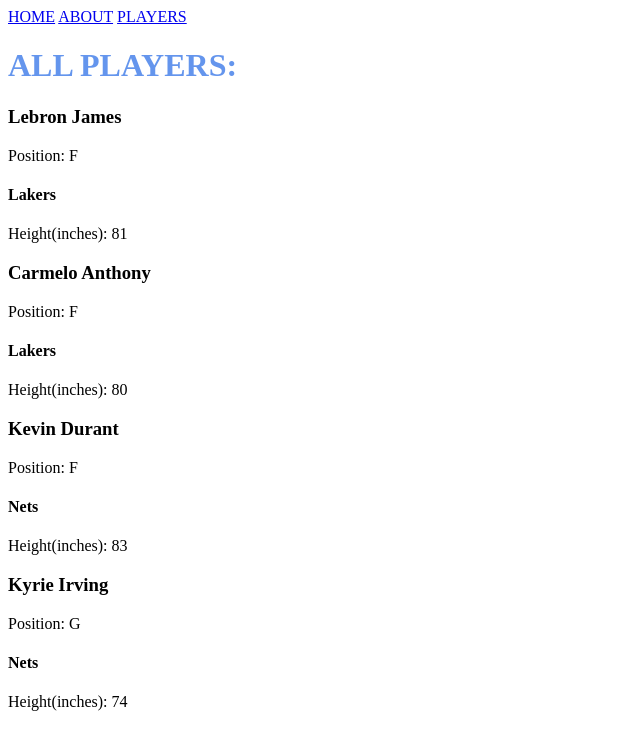
After one commit to nabilk11/django-finch-collector, a Django app: page /players/ in a window 1280 px wide. The commit adds this page. Shown: the top 750 px of the page, without its empty margins (0-640 px from the left). Run offline with Django 4.2, Linux system fonts and the light colour scheme.

Commit message:
rendering player list

```diff
--- /dev/null
+++ b/main_app/static/scripts/app.js
@@ -0,0 +1 @@
+console.log("THIS IS DJANGO BBALL")
--- /dev/null
+++ b/main_app/static/styles/styles.css
@@ -0,0 +1,5 @@
+
+
+h1 {
+    color: cornflowerblue;
+}
--- a/main_app/templates/base.html
+++ b/main_app/templates/base.html
@@ -1,10 +1,12 @@
+{% load static %}
 <!DOCTYPE html>
 <html lang="en">
 <head>
     <meta charset="UTF-8">
     <meta http-equiv="X-UA-Compatible" content="IE=edge">
     <meta name="viewport" content="width=device-width, initial-scale=1.0">
-    <!-- we can put any cdns, scripts, or css here -->
+    <link rel="stylesheet" href="{% static 'styles/styles.css' %}" />
+    <script src="{% static 'scripts/app.js' %}" defer></script>
     <title>
         {% block title %}
         {% endblock %}
@@ -14,8 +16,8 @@
     <nav class="nav">
         <a href="/" class="nav-link">HOME</a>
         <a href="/about" class="nav-link">ABOUT</a>
-        <a href="/teams" class="nav-link">TEAMS</a>
         <a href="/players" class="nav-link">PLAYERS</a>
+
     </nav>
   {% block content %}
 
--- /dev/null
+++ b/main_app/templates/players.html
@@ -0,0 +1,16 @@
+{% extends 'base.html' %}
+{% block title %}
+    Django Basketball | Players
+{% endblock %}
+
+{% block content %}
+    <h1>ALL PLAYERS:</h1>
+
+    {% for player in players %}
+    <h3 class="player-name">{{player.name}}</h3>
+    <span class="player-info">Position: {{player.position}}</span>
+    <h4 class="player-team">{{player.team}}</h4>
+    <span class="player-info">Height(inches): {{player.height}}</span>
+
+    {% endfor %}
+{% endblock %}
--- a/main_app/urls.py
+++ b/main_app/urls.py
@@ -6,6 +6,6 @@
 urlpatterns = [
    path('', views.Home.as_view(), name="Home"),
    path('about/', views.About.as_view(), name="about"),
-   path('teams/', views.Teams.as_view(), name="Teams")
+   path('players/', views.PlayersList.as_view(), name="players")
 
 ]
--- a/main_app/views.py
+++ b/main_app/views.py
@@ -13,5 +13,29 @@
 class About(TemplateView):
     template_name = "about.html"
 
-class Teams(TemplateView):
-    template_name = "teams.html"
+
+# INDV Player
+class Player:
+    def __init__(self, name, team, height, position):
+        self.name = name
+        self.team = team
+        self.height = height
+        self.position = position
+
+# initial player DB
+players = [
+    Player("Lebron James", "Lakers", 81, "F" ),
+    Player("Carmelo Anthony", "Lakers", 80, "F" ),
+    Player("Kevin Durant", "Nets", 83, "F" ),
+    Player("Kyrie Irving", "Nets", 74, "G" ),
+]
+
+# Players List
+class PlayersList(TemplateView):
+    template_name = "players.html"
+
+    def get_context_data(self, **kwargs):
+        context = super().get_context_data(**kwargs)
+        context["players"] = players
+        return context
+        # returning context data from fake players db
```
Also changed, not shown: main_app/templates/teams.html (deleted, +0 -8 lines).
